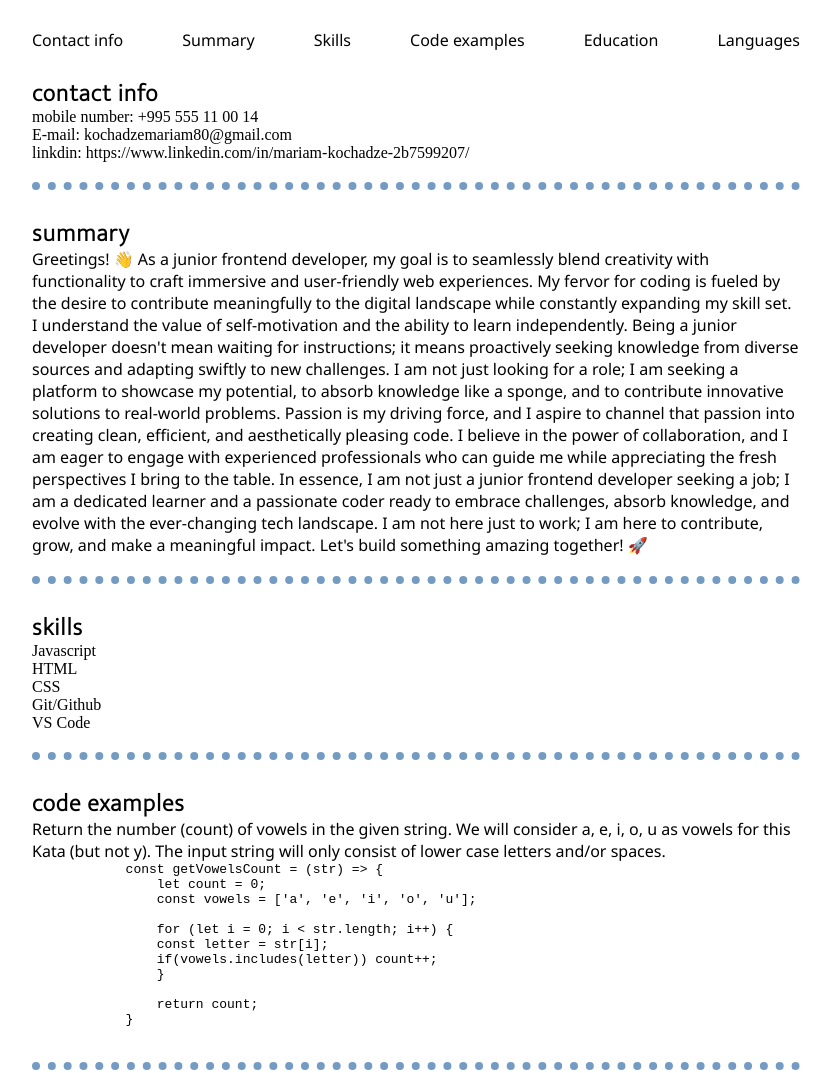
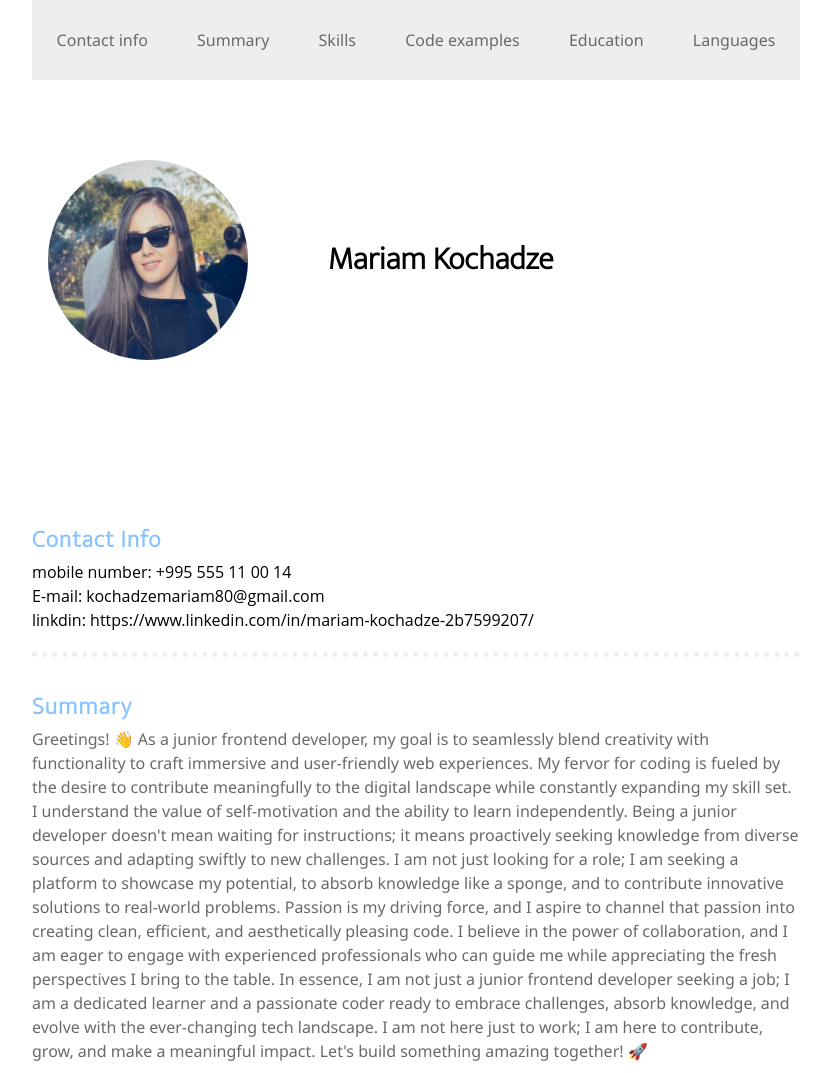
Before and after one commit to MariamKochadze/rsschool-cv, a plain HTML site: page index.html in a window 1280 px wide. Shown: the top 1073 px of the page, without its empty margins (224-1055 px from the left). Drawn offline with Linux system fonts and the light colour scheme.

Commit message:
feat: add profile

```diff
--- a/index.html
+++ b/index.html
@@ -12,7 +12,7 @@
     <link rel="stylesheet" href="style.css" />
   </head>
   <body>
-    <div class="wrapper">
+    <div class="container">
       <header>
         <nav class="header__menu">
           <ul class="header__menu-list">
@@ -24,6 +24,16 @@
             <li><a href="#languages">Languages</a></li>
           </ul>
         </nav>
+
+        <div class="profile">
+          <img
+            class="profile__img"
+            src="./images/profile.PNG"
+            alt="profile picture"
+          />
+
+          <h1 class="profile__text">Mariam Kochadze</h1>
+        </div>
       </header>
       <main>
         <section class="section__contact-info" id="contact-info">
@@ -123,7 +133,7 @@
                 alt="github icon"
             /></a>
           </li>
-          <li><p>2023</p></li>
+          <li><p>&copy;2023</p></li>
           <li>
             <a href="https://rs.school/js-en/"
               ><img
@@ -133,6 +143,10 @@
             /></a>
           </li>
         </ul>
+
+        <div class="footer__phrase">
+          <em class="phrase">Simplicity</em>
+        </div>
       </footer>
     </div>
   </body>
--- a/style.css
+++ b/style.css
@@ -3,9 +3,21 @@
   padding: 0;
   box-sizing: border-box;
 }
+
+html,
+body {
+  height: 100%;
+}
+
+body {
+  font-family: "Open Sans", sans-serif;
+  font-size: 16px;
+  line-height: 1.5em;
+}
 p,
 a {
   font-family: "Noto Sans", sans-serif;
+  color: #6a6969;
 }
 h1,
 h2,
@@ -14,50 +26,106 @@ h4,
 h5,
 h6 {
   font-family: "Mukta", sans-serif;
-  line-height: 28px;
+  text-transform: capitalize;
+  line-height: 2.5rem;
 }
 li {
   list-style: none;
 }
 a {
   text-decoration: none;
-  color: black;
 }
-p {
-  line-height: 22px;
+
+a:hover {
+  color: #000;
 }
-.wrapper {
+
+.container {
   padding: 0 20%;
   min-height: 100vh;
   background-color: #ffffff;
 }
+
+/* Header */
+header {
+  display: flex;
+  flex-direction: column;
+}
+
+/* Navigation */
 .header__menu {
+  background: #eee;
+  width: 100%;
 }
+@media only screen and (max-width: 600px) {
+  .header__menu {
+    background-color: lightblue;
+  }
+}
+
+/* nav => ul */
 .header__menu-list {
   display: flex;
-  justify-content: space-between;
+  justify-content: space-around;
   align-items: center;
   height: 10vh;
 }
+
+/* image && name-surname */
+.profile {
+  display: flex;
+  align-items: center;
+  gap: 5rem;
+  padding: 5rem 1rem;
+  margin-bottom: 5rem;
+}
+.profile__img {
+  width: 200px;
+  height: 200px;
+  border-radius: 50%;
+}
+
 main {
   display: flex;
   flex-direction: column;
   gap: 30px;
 }
 main section {
-  border-bottom: 8px dotted #749bc2;
+  border-bottom: 5px dotted #eee;
   padding-bottom: 20px;
 }
 .section__heading {
   letter-spacing: 1px;
+  color: #87c4ff;
 }
+
+/*Footer*/
+footer {
+  background: #eee;
+  margin-top: 150px;
+  padding: 5rem 0;
+}
+
+/* ul => gh, date, rs */
 .footer__list {
   display: flex;
-  justify-content: space-between;
+  justify-content: space-around;
   align-items: center;
   padding: 30px 0;
 }
+
+/* icons: gh, rs */
 .footer__icon {
+  opacity: 0.5;
   width: 100px;
   height: 50px;
 }
+
+.footer__icon:hover {
+  opacity: 1;
+}
+
+.footer__phrase {
+  text-align: center;
+  color: #989292;
+}
```
Also changed, not shown: images/profile.PNG (added).
